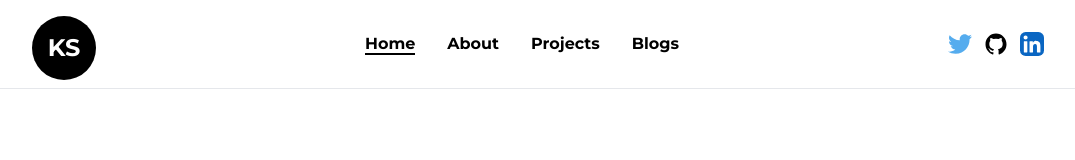
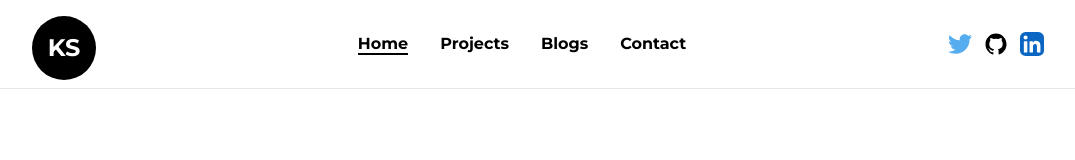
Before and after one commit to ksroyal100/Portfolio.github.io, a Next.js app: page / in a window 1280 px wide. Shown: the top 160 px of the page, without its empty margins (96-1171 px from the left). Built offline with nearby package versions, Linux system fonts and the light colour scheme.

Commit message:
Cahnging title

```diff
--- a/src/components/Footer.js
+++ b/src/components/Footer.js
@@ -6,8 +6,10 @@ const Footer = () => {
   return (
       <footer className='w-full border-t-2 border-solid border-black font-medium text-lg '>
           <Layout className='py-8 flex items-center justify-between'>
-              <span>{new Date().getFullYear()} &copy; All Rights Reserved</span>
-              <Link href='/'>Workspace</Link>
+        <span>{new Date().getFullYear()} &copy; All Rights Reserved</span>
+        <div className='flex items-center'>
+         <Link href='/'>Workspace</Link>
+          </div>
               <Link href='/'>Say hello</Link>
           </Layout>
    </footer>
--- a/src/components/Navbar.js
+++ b/src/components/Navbar.js
@@ -27,9 +27,9 @@ const Navbar = () => {
 
           <nav>
               <CustomLink href="/" title="Home" className='mx-4 font-bold'/>
-            <CustomLink href="/about" title="About" className='mx-4 font-bold'/>
-            <CustomLink href="/projects" title="Projects"className='mx-4 font-bold'/>
-            <CustomLink href="/blogs" title="Blogs"className='mx-4 font-bold'/>
+            <CustomLink href="/about" title="Projects" className='mx-4 font-bold'/>
+            <CustomLink href="/projects" title="Blogs"className='mx-4 font-bold'/>
+            <CustomLink href="/blogs" title="Contact"className='mx-4 font-bold'/>
 
       </nav>
 
--- a/src/pages/index.js
+++ b/src/pages/index.js
@@ -10,7 +10,7 @@ export default function Home() {
   return (
     <>
       <Head>
-        <title>Create Next App</title>
+        <title>Software Developer - Kishan Sahu #5 Ranked Leetcode 🔥</title>
         <meta name="description" content="Generated by create next app" />
       </Head>
       <main className='flex items-center text-dark w-full min-h-screen'>
```
